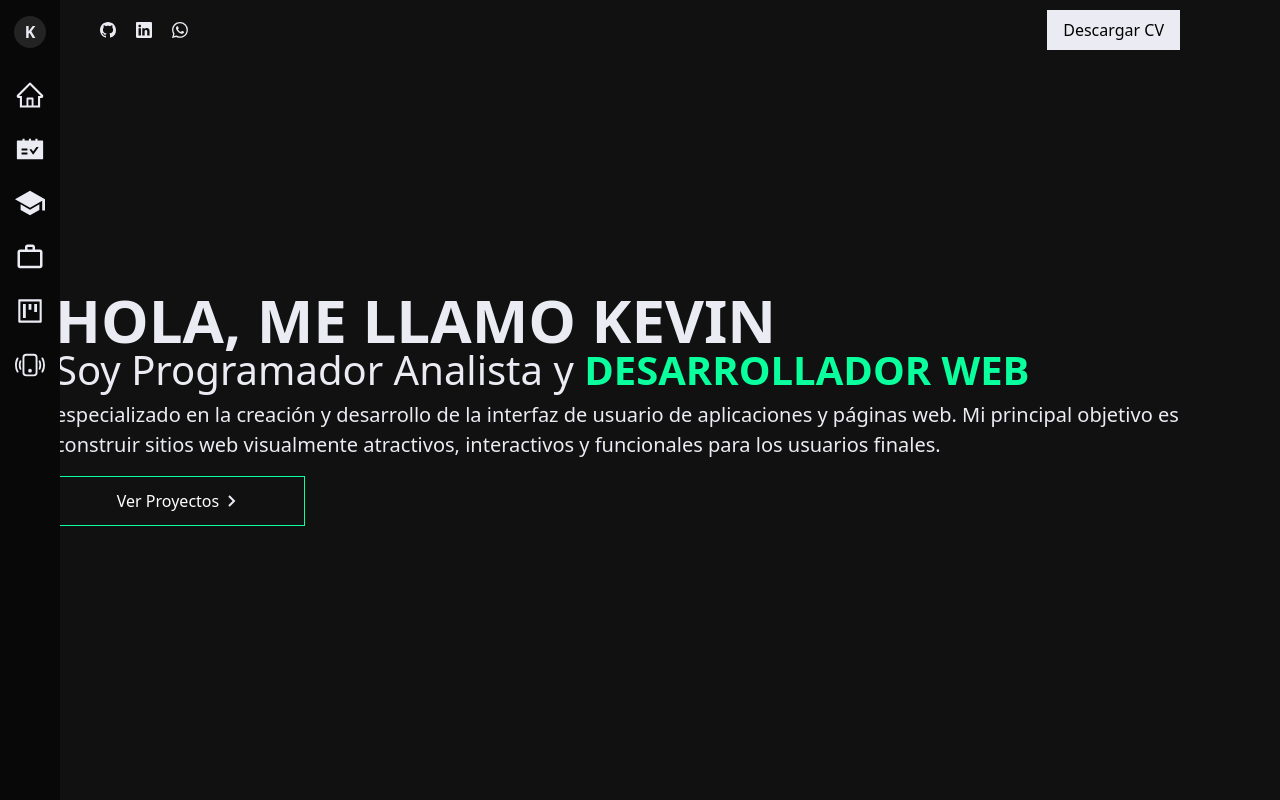
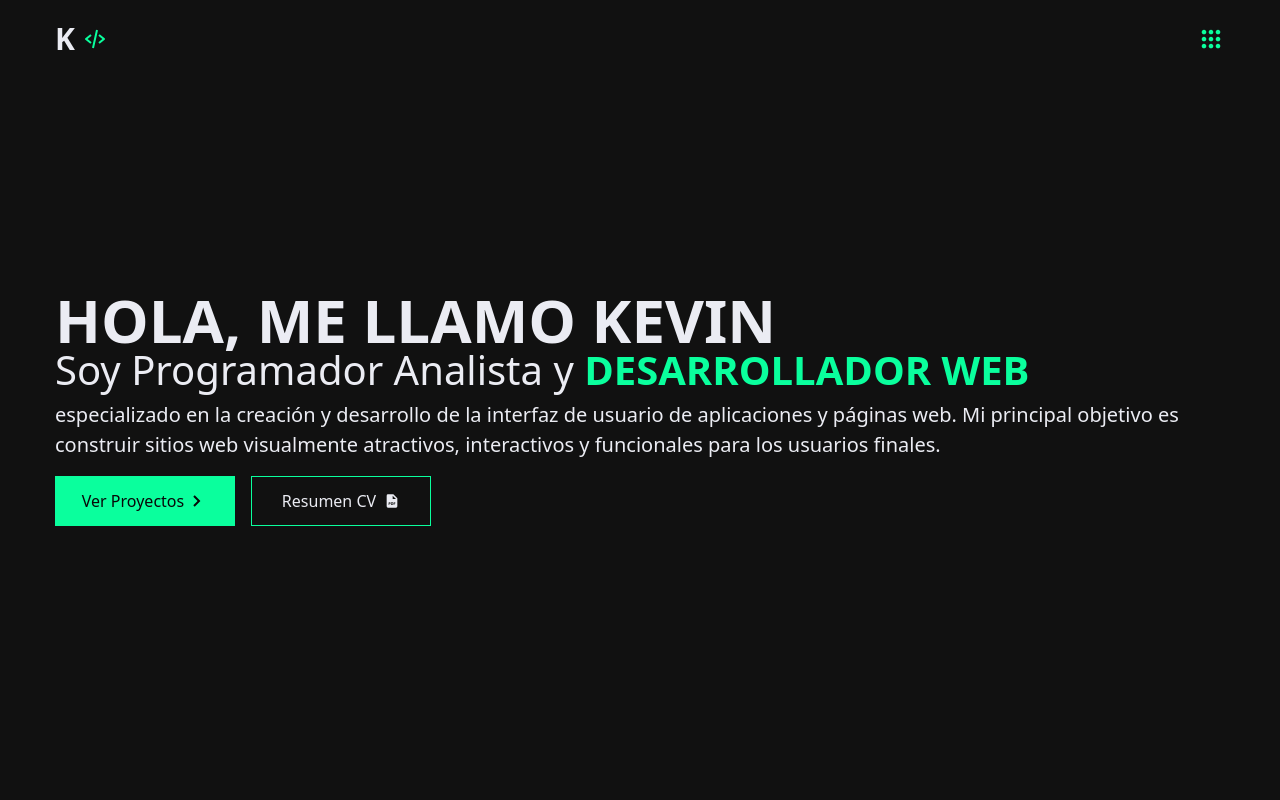
Before and after one commit to KvinPardo/portfolio-nuevo, a React (Vite) app: page / in a window 1280 px wide. Shown: the top 800 px of the page. Built offline with nearby package versions, Linux system fonts and the light colour scheme.

Commit message:
sidebar cambiado

```diff
--- a/src/App.jsx
+++ b/src/App.jsx
@@ -1,6 +1,5 @@
 import React from "react";
 import Header from "./components/Header";
-import Sidebar from "./components/Sidebar";
 import Hero from "./components/Hero";
 import About from "./components/About";
 import Project from "./components/Project";
@@ -11,8 +10,6 @@ import Education from "./components/Education";
 const App = () => {
   return (
     <div className="relative mx-auto overflow-hidden">
-      <Sidebar />
-
       <Header />
 
       <div className="container mx-auto lg:px-0 px-8 z-50">
--- a/src/components/Header.jsx
+++ b/src/components/Header.jsx
@@ -1,84 +1,71 @@
 import React, { useEffect, useState } from "react";
 import { Link } from "react-scroll";
-import { BsGithub, BsLinkedin, BsWhatsapp } from "react-icons/bs";
-import NavMobile from "./NavMobile";
 import { motion } from "framer-motion";
 import { fadeIn } from "../variants";
-import CV from "/img/kevin-cv.pdf";
+
+import { nav } from "../data";
+import { BiCodeAlt } from "react-icons/bi";
+import { CgMenuGridO } from "react-icons/cg";
+import { MdClose } from "react-icons/md";
 
 const Header = () => {
-  const [isActive, setIsActive] = useState(false);
-  // const [navMobile, setNavMobile] = useState(false);
+  const [bg, setBg] = useState(false);
+  const [showNav, setShowNav] = useState(false);
 
+  const handleClick = () => setShowNav(!showNav);
+
+  // scroll
   useEffect(() => {
     window.addEventListener("scroll", () => {
-      window.scrollY > 50 ? setIsActive(true) : setIsActive(false);
+      return window.scrollY > 40 ? setBg(true) : setBg(false);
     });
   });
-
-  const header = {
-    hidden: {},
-    show: {
-      transition: {
-        staggerChildren: 0.1,
-        delayChildren: 0.6,
-      },
-    },
-  };
 
   return (
     <header
       className={`${
-        isActive ? "bg-primary" : "bg-none"
-      } fixed left-0 right-0 z-10 max-w-[1920px] w-full mx-auto transition-all duration-300 h-[60px]`}
+        bg ? "bg-primary" : "bg-none"
+      } fixed left-0 right-0 z-50 transition-all duration-300 py-4`}
     >
-      <div className="flex justify-between h-full lg:px-[100px] px-10 items-center w-full relative">
-        <motion.div
-          variants={header}
-          initial="hidden"
-          whileInView={"show"}
-          className="xl:flex hidden gap-x-5"
-        >
-          <motion.a
-            variants={fadeIn("down")}
-            href="https://github.com/KvinPardo"
-            target="_blank"
+      <div className="container mx-auto">
+        <div className="flex justify-between items-center">
+          {/* logo */}
+          <Link
+            to="home"
+            className="cursor-pointer flex items-center text-nav text-[30px] gap-x-2 font-extrabold z-50 px-8 lg:px-0"
           >
-            <BsGithub className="hover:text-terciary text-nav" />
-          </motion.a>
-          <motion.a
-            variants={fadeIn("down")}
-            href="https://www.linkedin.com/in/kevinpardoveas/"
-            target="_blank"
+            K<BiCodeAlt className="text-terciary w-6 h-6" />
+          </Link>
+          {/* NAV */}
+          <ul
+            className={`${
+              showNav ? "left-0" : "-left-full"
+            } flex flex-col justify-center items-center fixed top-0 text-white text-xl capitalize w-[280px] h-full bg-primary gap-y-8 duration-200 transition-all`}
           >
-            <BsLinkedin className="hover:text-terciary text-nav" />
-          </motion.a>
-          <motion.a
-            variants={fadeIn("down")}
-            href="https://api.whatsapp.com/send?phone=56990914436"
-            target="_blank"
-          >
-            <BsWhatsapp className="hover:text-terciary text-nav" />
-          </motion.a>
-        </motion.div>
-        <motion.div
-          variants={header}
-          initial="hidden"
-          whileInView={"show"}
-          className="lg:flex"
-        >
-          <motion.a
-            variants={fadeIn("left")}
-            href={CV}
-            download=""
-            className="bg-nav p-2 px-4 hover:bg-terciary  hover:text-primary cursor-pointer"
-          >
-            Descargar CV
-          </motion.a>
-        </motion.div>
-
-        <div className="lg:hidden ">
-          <NavMobile />
+            {nav.map((item, index) => {
+              return (
+                <Link
+                  onClick={handleClick}
+                  key={index}
+                  to={item.to}
+                  smooth={true}
+                  duration={1000}
+                  offset={item.offset}
+                  className="text-nav hover:text-terciary transition-all duration-300 cursor-pointer"
+                >
+                  {item.name}
+                </Link>
+              );
+            })}
+          </ul>
+          {/* nav trigger */}
+          <div onClick={() => setShowNav(!showNav)} className="cursor-pointer">
+            {showNav ? (
+              <MdClose className="w-7 h-7 text-terciary" />
+            ) : (
+              <CgMenuGridO className="w-7 h-7 text-terciary" />
+            )}
+          </div>
         </div>
       </div>
     </header>
--- a/src/components/Hero.jsx
+++ b/src/components/Hero.jsx
@@ -1,8 +1,9 @@
 import { Link } from "react-scroll";
 import { heroData } from "../data";
-import { BiChevronRight } from "react-icons/bi";
+import { BiChevronRight, BiSolidFilePdf } from "react-icons/bi";
 import { motion } from "framer-motion";
 import { fadeIn } from "../variants";
+import CV from "/img/kevin-cv.pdf";
 
 const container = {
   hidden: {},
@@ -40,7 +41,10 @@ const Hero = () => {
                 variants={fadeIn("left")}
                 className="text-nav lg:text-[40px] font-thin text-[22px]"
               >
-                {title} <strong className="text-terciary uppercase font-bold">{subtitle}</strong>
+                {title}{" "}
+                <strong className="text-terciary uppercase font-bold">
+                  {subtitle}
+                </strong>
               </motion.p>
               <motion.p
                 variants={fadeIn("right")}
@@ -48,16 +52,38 @@ const Hero = () => {
               >
                 {description}
               </motion.p>
-              <motion.div variants={fadeIn("left")}>
+
+              <motion.div
+                variants={container}
+                initial="hidden"
+                whileInView={"show"}
+                className="flex flex-col lg:flex-row items-center gap-x-4 text-nav lg:w-[400px]"
+              >
+                <motion.div variants={fadeIn("left")} className="group">
                   <Link
                     to="projects"
                     smooth={true}
                     spy={true}
-                  className="btn-lg cursor-pointer lg:w-[250px] w-full mt-4 border-terciary border flex items-center justify-center group hover:bg-terciary hover:text-primary transition duration-300"
+                    className="p-3 cursor-pointer lg:w-[180px] w-full mt-4 border-terciary bg-terciary border flex items-center justify-center group transition duration-300 text-primary"
                   >
                     Ver Proyectos{" "}
-                  <BiChevronRight className="text-2xl  group-hover:rotate-90 transition duration-300 group-hover:text-primary text-nav" />
+                    <BiChevronRight className="text-2xl group-hover:rotate-90 transition duration-300  text-primary" />
                   </Link>
+                </motion.div>
+                <motion.div
+                  variants={container}
+                  initial="hidden"
+                  whileInView={"show"}
+                >
+                  <motion.a
+                    variants={fadeIn("left")}
+                    href={CV}
+                    download=""
+                    className="hover:bg-terciary hover:text-primary p-3 cursor-pointer lg:w-[180px] w-full mt-4 border-terciary border flex items-center justify-center gap-x-2  group-hover:bg-terciary group-hover:text-primary "
+                  >
+                    Resumen CV <BiSolidFilePdf />
+                  </motion.a>
+                </motion.div>
               </motion.div>
             </motion.div>
           </div>
--- a/src/components/Sidebar.jsx
+++ /dev/null
@@ -1,67 +0,0 @@
-import React, { useState } from "react";
-import { Link } from "react-scroll";
-import { AiFillSchedule, AiOutlineHome, AiOutlineSchedule } from "react-icons/ai";
-import { MdWorkOutline } from "react-icons/md";
-import { AiOutlineProject } from "react-icons/ai";
-import { BsPhoneVibrate } from "react-icons/bs";
-import { motion } from "framer-motion";
-import { fadeIn } from "../variants";
-import { IoSchoolSharp } from "react-icons/io5";
-
-const container = {
-  hidden: {},
-  show: {
-    transition: {
-      staggerChildren: 0.1,
-      delayChildren: 0.6,
-    },
-  },
-};
-
-const Sidebar = () => {
-  return (
-    <div className="xl:flex hidden flex-col justify-between w-[60px] fixed h-screen bg-primary z-50">
-      <div className="flex flex-col items-center gap-y-8 pt-4">
-        <span className="bg-capitalice w-[20px] h-[20px] p-4 flex items-center justify-center rounded-full">
-          <strong className="text-nav">K</strong>
-        </span>
-        <motion.div variants={container} initial="hidden" whileInView={"show"}>
-          <motion.ul className="flex flex-col w-full h-full gap-y-6">
-            <motion.li variants={fadeIn("right")}>
-              <Link to="home" smooth={true} duration={1000}>
-                <AiOutlineHome className=" cursor-pointer w-[30px] h-[30px] text-nav  hover:text-capitalice hover:scale-110 transition-all duration-300" />
-              </Link>
-            </motion.li>
-            <motion.li variants={fadeIn("right")}>
-              <Link to="about" smooth={true} duration={1000}>
-                <AiFillSchedule className="cursor-pointer w-[30px] h-[30px] text-nav  hover:text-capitalice hover:scale-110 transition-all duration-300" />
-              </Link>
-            </motion.li>
-            <motion.li variants={fadeIn("right")}>
-              <Link to="education" smooth={true} duration={1000}>
-                <IoSchoolSharp className="cursor-pointer w-[30px] h-[30px] text-nav  hover:text-capitalice hover:scale-110 transition-all duration-300" />
-              </Link>
-            </motion.li>
-            <motion.li variants={fadeIn("right")}>
-              <Link to="experience" smooth={true} duration={1000}>
-                <MdWorkOutline className="cursor-pointer w-[30px] h-[30px] text-nav  hover:text-capitalice hover:scale-110 transition-all duration-300" />
-              </Link>
-            </motion.li>
-            <motion.li variants={fadeIn("right")}>
-              <Link to="projects" smooth={true} duration={1000}>
-                <AiOutlineProject className="cursor-pointer w-[30px] h-[30px] text-nav  hover:text-capitalice hover:scale-110 transition-all duration-300" />
-              </Link>
-            </motion.li>
-            <motion.li variants={fadeIn("right")}>
-              <Link to="contact" smooth={true} duration={1000}>
-                <BsPhoneVibrate className="cursor-pointer w-[30px] h-[30px] text-nav  hover:text-capitalice hover:scale-110 transition-all duration-300" />
-              </Link>
-            </motion.li>
-          </motion.ul>
-        </motion.div>
-      </div>
-    </div>
-  );
-};
-
-export default Sidebar;
--- a/src/data.js
+++ b/src/data.js
@@ -1,13 +1,48 @@
-const navData = {
-  href: "",
-  items: [
-    { to: "home", name: "Home" },
-    { to: "about", name: "Acerca" },
-    { to: "experience", name: "Experiencia" },
-    { to: "projects", name: "Proyectos" },
-    { to: "contact", name: "Contacto" },
-  ],
-};
+// nav
+export const nav = [
+  {
+    name: "Home",
+    to: "home",
+    offset: -100,
+  },
+  {
+    name: "About",
+    to: "about",
+    offset: -100,
+  },
+  {
+    name: "Educación",
+    to: "education",
+    offset: 0,
+  },
+  {
+    name: "Experiencia",
+    to: "experience",
+    offset: 0,
+  },
+
+  {
+    name: "Proyectos",
+    to: "projects",
+    offset: -100,
+  },
+  {
+    name: "Contacto",
+    to: "contact",
+    offset: 0,
+  },
+];
+
+// const navData = {
+//   href: "",
+//   items: [
+//     { to: "home", name: "Home" },
+//     { to: "about", name: "Acerca" },
+//     { to: "experience", name: "Experiencia" },
+//     { to: "projects", name: "Proyectos" },
+//     { to: "contact", name: "Contacto" },
+//   ],
+// };
 
 const heroData = [
   {
@@ -176,4 +211,4 @@ const experience = [
 //   },
 // ];
 
-export { navData, heroData, aboutData, projectsData, education, experience };
+export { heroData, aboutData, projectsData, education, experience };
```
Lines whose indentation alone changed are shown as unchanged.
